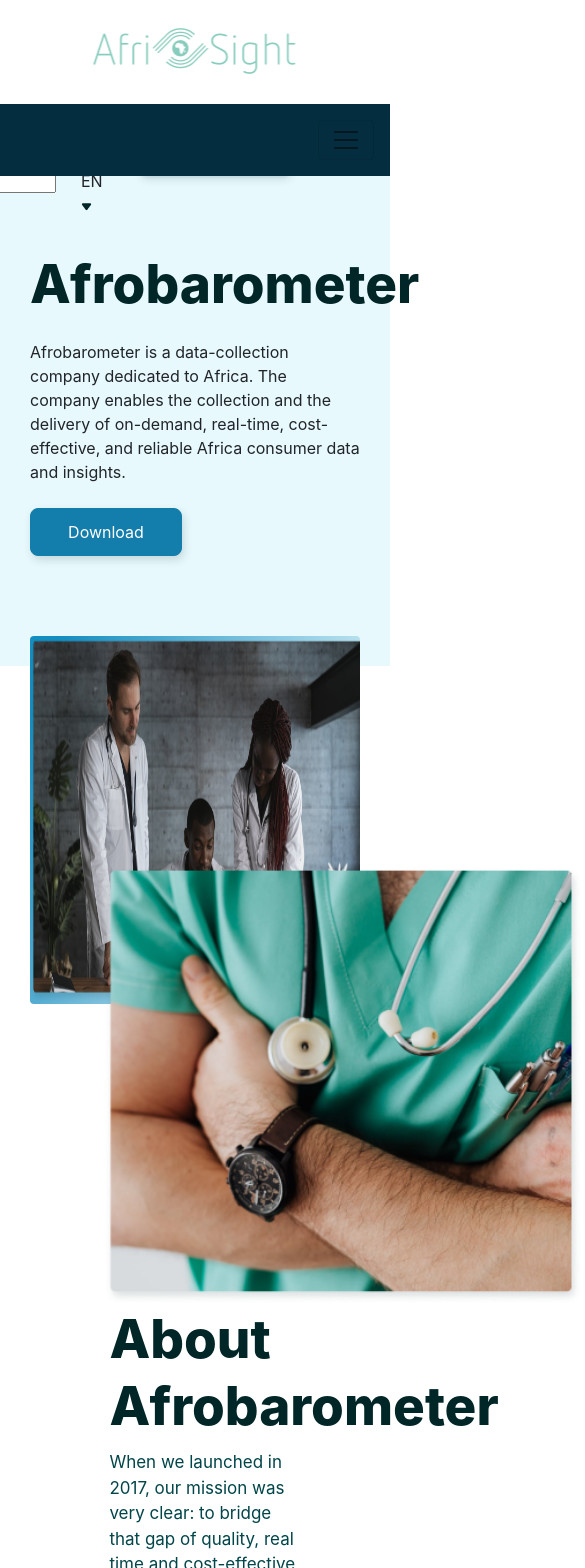
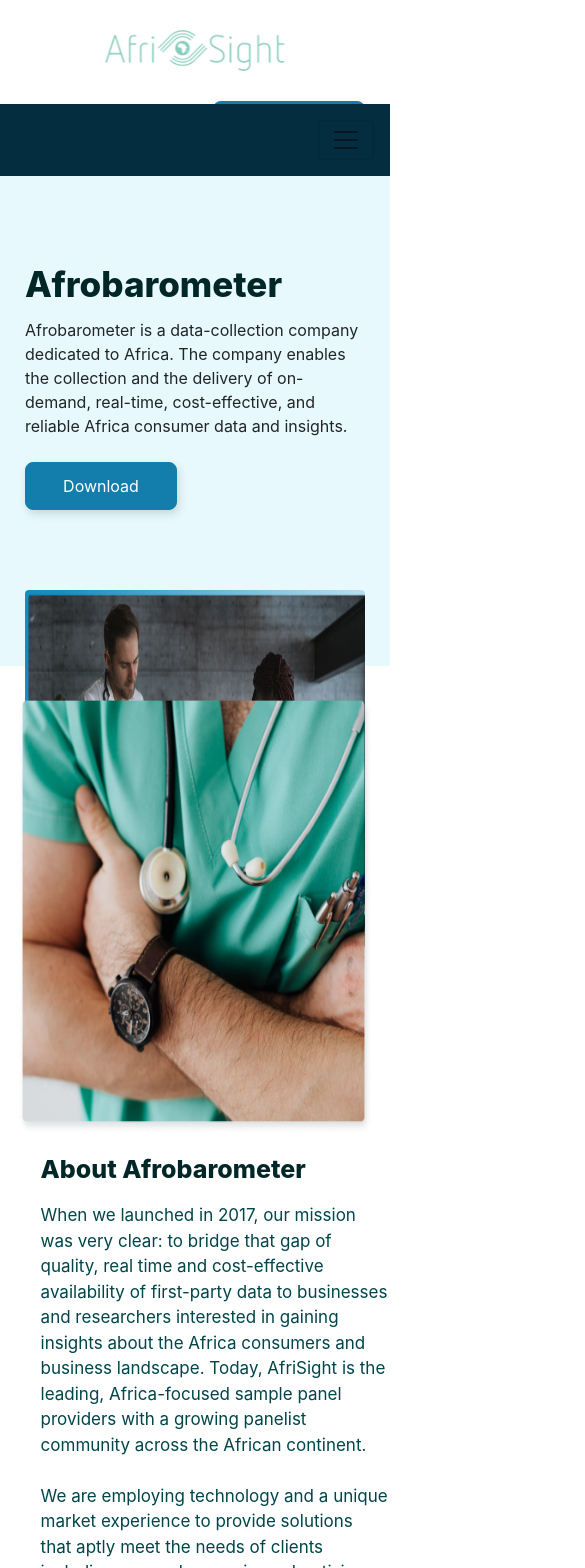
Before and after one commit to waleedarain08/afrobarometer, a Next.js app: page / in a window 390 px wide. Shown: the top 1568 px of the page, 585 px wide, since content can reach past the window. Built offline with nearby package versions, Linux system fonts and the light colour scheme.

Commit message:
responsive css added in home  page

```diff
--- a/components/header.js
+++ b/components/header.js
@@ -4,35 +4,34 @@
 const Header = () => {
   return (
     <>
-      <Head>
-        <link rel="stylesheet" href="style.css" />
-        <link rel="stylesheet" href="footer.css" />
-      </Head>
       <nav className="nav-01 ">
         <div className="main-nav row mx-0">
-          <div className="col-md-6">
+          <div className="col-md-6 col-12">
+            <div className="main--logo">
               <img
-              src="./images/logo.png"
+                src="/images/logo.png"
                 alt="Afri Sight"
                 className="main-nav-logo"
               />
             </div>
+          </div>
 
-          <div className="right-main-nav col-md-6">
+          <div className="right-main-nav col-md-6 col-12">
             <div className="main-nav-input">
               <img src="./images/search-dark.png" className="main-nav-search" />
-              <input className="main-nav-input-field" style={{marginLeft:"5px"}} />
             </div>
             <div className="main-nav-en">
               <img src="./images/profile.png" className="profile-main-nav" />
               <span className="polygon-main-nav">EN</span>
               <img src="./images/dropdown.png" className="polygon-main-nav" />
             </div>
-            <a href="./ContactUs.html">
+            <Link href="/contactus">
+              <a>
                 <div className="main-nav-contact-div">
                   <button className="main-nav-contact">Contact Us</button>
                 </div>
               </a>
+            </Link>
           </div>
         </div>
       </nav>
@@ -49,7 +48,11 @@
         >
           <span className="navbar-toggler-icon"></span>
         </button>
-        <div className="collapse navbar-collapse" style={{justifyContent:"center"}} id="navbarNavDropdown">
+        <div
+          className="collapse navbar-collapse"
+          style={{ justifyContent: "center" }}
+          id="navbarNavDropdown"
+        >
           <ul className="navbar-nav">
             <li className="nav-item active">
               <Link href="/">
--- a/pages/_app.js
+++ b/pages/_app.js
@@ -13,12 +13,13 @@
           href="https://cdnjs.cloudflare.com/ajax/libs/font-awesome/4.7.0/css/font-awesome.min.css"
         />
         <link rel="stylesheet" href="style.css" />
+        <link rel="stylesheet" href="footer.css" />
+        <link rel="stylesheet" href="responsive.css" />
         <link rel="stylesheet" href="AboutUs.css" />
         <link rel="stylesheet" href="ContactUs.css" />
         <link rel="stylesheet" href="RawData.css" />
         <link rel="stylesheet" href="Research.css" />
         <link rel="stylesheet" href="ReseacrhTopic.css" />
-        <link rel="stylesheet" href="footer.css" />
         <link rel="preconnect" href="https://fonts.gstatic.com" />
         <script
           src="https://code.jquery.com/jquery-3.5.1.slim.min.js"
--- a/pages/rawdata.js
+++ b/pages/rawdata.js
@@ -231,6 +231,7 @@
           </div>
         </div>
       </div>
+      <div style={{height:"130px"}}></div>
       <Footer />
     </>
   );
--- /dev/null
+++ b/public/responsive.css
@@ -0,0 +1,282 @@
+@media (max-width: 576px) {
+    .container {
+        width: 100%;
+        padding: 0px;
+    }
+
+    /*--------- navbar Start ----------*/
+    .main-nav {
+        display: flex;
+        justify-content: space-between;
+        padding: 30px 25px;
+    }
+    .main-nav .right-main-nav {
+        padding: 0px 0px;
+        display: flex;
+        justify-content: space-between;
+        align-items: center;
+    }
+
+    .main-nav .right-main-nav .main-nav-input {
+        margin: 0px;
+    }
+
+    .main-nav .right-main-nav .main-nav-en {
+        margin: 0px !important;
+    }
+
+    .main-nav .right-main-nav .main-nav-contact-div {
+        margin-right: 0px !important;
+    }
+    .nav-01 {
+        height: 100% !important;
+    }
+    .nav-01 .main-nav .main--logo {
+        display: flex;
+        justify-content: center;
+        align-items: center;
+        padding: 0px 0px 30px;
+    }
+    .nav-01 .main-nav .main-nav-logo {
+        padding: 0px 0px;
+        width: 180px;
+    }
+    .home-navbar .navbar-toggler.collapsed .navbar-toggler-icon:focus {
+        outline: none;
+    }
+    .home-navbar .navbar-collapse {
+        background: #ffffff;
+        text-align: left;
+        z-index: 9;
+        padding: 10px 30px;
+        border-radius: 4px;
+    }
+    .home-navbar .navbar-collapse .navbar-nav .nav-item {
+        color: #000;
+    }
+
+    .home-navbar .navbar-collapse .navbar-nav .nav-item .nav-text {
+        color: #000 !important;
+        font-weight: 500;
+    }
+    .home--header {
+        height: 100%;
+    }
+    /*--------- navbar End ------------*/
+
+    /*---- first content part start ---*/
+    .home--content {
+        padding: 20px 10px;
+    }
+
+    .home--content .home--heading {
+        font-size: 35px;
+    }
+
+    .home--content .home--author {
+        padding: 0px;
+    }
+    /*---- first content part end -----*/
+    .home-photo {
+        padding: 15px 25px;
+    }
+
+    /*---- Second content part start ---*/
+    .background-vector .home-second-header {
+    }
+
+    .background-vector .home-second-header .main-div {
+        padding: 30px 2px 30px !important;
+    }
+
+    .background-vector .home-second-header .main-div .home-second-content {
+    }
+
+    .background-vector .home-second-header .main-div .home-second-content .second-home-photo {
+        width: 100%;
+    }
+    .second-div-home-right {
+        padding: 0px 25px;
+    }
+
+    .second-div-home-right .home--heading {
+        font-size: 25px;
+    }
+
+    .second-div-home-right .home-second-author {
+        padding: 0px;
+    }
+    .background-vector .home-second-header .home-third-header .main-div {
+        padding: 0px 15px !important;
+    }
+    .background-vector .home-second-header .home-third-header .main-div .home-third-content .home--heading {
+        font-size: 30px;
+    }
+    /*---- Second content part end ---*/
+
+    /*---- Third content part start ---*/
+    .home-third-image {
+        padding: 40px 12px;
+    }
+    .home-third-image .laptop-image {
+        width: 100%;
+    }
+    /*---- Third content part end ---*/
+
+    /*---- Fourth content part start ---*/
+    .background-vector .home-second-header .home-fourth-header {
+        padding: 0px 12px;
+    }
+    .background-vector .home-second-header .home-fourth-header .main-div {
+        padding: 0px !important;
+    }
+    .background-vector .home-second-header .home-fourth-header .main-div .home-fourth-image .solution-image {
+        width: 100%;
+    }
+    .background-vector .home-second-header .home-third-content .home--heading {
+        font-size: 35px;
+    }
+    .background-vector .home-second-header .home-third-content .home-third-author {
+        padding: 0px;
+    }
+    /*---- Fourth content part end ---*/
+
+    /*---- Fifth content part start ---*/
+    .home-fifth-row .main-div {
+        padding: 35px 30px !important;
+        width: 100%;
+    }
+    .home-fifth-row .main-div .blue-div {
+        width: 100%;
+        margin: 0px 0px 15px;
+    }
+    /*---- Fifth content part end ---*/
+
+    /*---- Chart content part start ---*/
+    .charts-div {
+        margin: 0px;
+        padding: 50px 0px;
+    }
+    .charts-div .charts {
+        margin: 0px;
+    }
+    .charts-div .charts-row {
+        margin: 0px;
+    }
+
+    .charts-div .charts-row img {
+        width: 100%;
+        padding: 0px 25px;
+        margin: 0px 0px 15px;
+    }
+    /*---- Chart content part end ---*/
+
+    /*---- Graph content part start ---*/
+    .main-div {
+        padding: 50px 25px !important;
+    }
+    .main-div .charts {
+        margin: 0px;
+    }
+    .main-div .charts p {
+        margin: 0px;
+        font-size: 25px;
+    }
+    .main-div .charts-graph img {
+        width: 100%;
+        height: 225px;
+    }
+    /*---- Graph content part end ---*/
+
+    /*---- Research content part start ---*/
+    .research-second-header {
+        margin: 0px;
+        height: 100%;
+        padding: 0px 0px 45px;
+    }
+
+    .research-second-header .research-second-content {
+        padding: 25px 15px;
+    }
+
+    .research-second-header .research-second-content .research-second-heading {
+        font-size: 25px;
+    }
+
+    .research-second-header .research-second-content .research--second-button-div {
+        padding: 20px 0px;
+    }
+    .research-second-header .research-second-content .blue-icons {
+        display: flex;
+        justify-content: space-between;
+        padding: 20px 0px;
+    }
+    .research-second-header .photo {
+        padding: 0px;
+    }
+    .research-second-header .photo .second-image {
+        width: 100%;
+        padding: 0px 25px;
+    }
+    /*---- Research content part end ---*/
+
+    /*---- Footer start ---*/
+    .footer {
+        height: 100%;
+        padding: 30px 25px;
+    }
+
+    .footer .footer-logo {
+    }
+
+    .footer .footer-logo .footer-logo-img {
+        margin: 0px;
+        width: 160px;
+    }
+
+    .footer .footer-row {
+        margin: 15px 0px;
+    }
+
+    .footer .footer-row .footer-labels {
+        font-size: 13px;
+        font-weight: 500;
+        margin: 0px 10px;
+    }
+
+    .footer .footer-privacy {
+        padding: 0px;
+        display: flex;
+    }
+
+    .col-md-8.pr-0 {
+    }
+
+    .footer .footer-privacy .privacypolicy {
+        padding: 0px;
+    }
+
+    .footer .footer-privacy .privacypolicy {
+        text-align: center;
+        font-size: 14.5px;
+        margin: 10px 0px 0px;
+    }
+
+    .footer .footer-privacy .copy-right {
+        font-size: 14.5px;
+        padding: 0px;
+    }
+    /*---- Footer end ---*/
+}
+
+/* Medium devices (tablets, 768px and up) */
+@media (min-width: 768px) {
+}
+
+/* Large devices (desktops, 992px and up) */
+@media (min-width: 992px) {
+}
+
+/* Extra large devices (large desktops, 1200px and up) */
+@media (min-width: 1200px) {
+}
```
Lines whose indentation alone changed are shown as unchanged.
